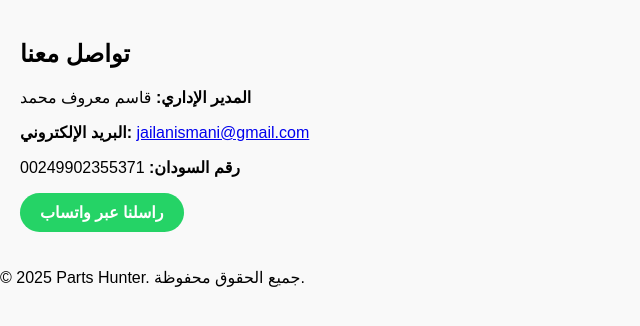
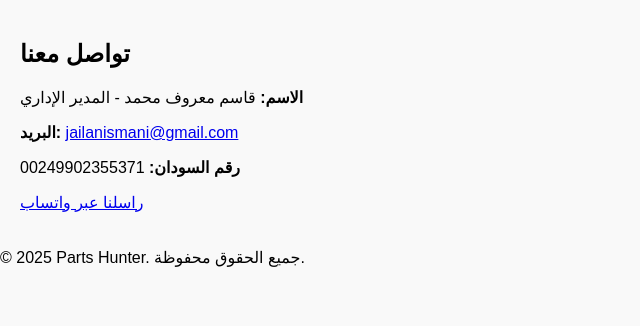
Before and after one commit to Aljaili-Elsmani/Parts-hunter, a Flask app: page /contact in a window 1280 px wide. Shown: the part 39-365 px from the top of the page, without its empty margins (0-640 px from the left). Run offline with Flask 3, Linux system fonts and the light colour scheme.

Commit message:
Update contact.html

```diff
--- a/app/templates/contact.html
+++ b/app/templates/contact.html
@@ -3,9 +3,9 @@
 {% block title %}تواصل معنا - Parts Hunter{% endblock %}
 
 {% block content %}
-  <h2>تواصل معنا</h2>
-  <p><strong>المدير الإداري:</strong> قاسم معروف محمد</p>
-  <p><strong>البريد الإلكتروني:</strong> <a href="mailto:jailanismani@gmail.com">jailanismani@gmail.com</a></p>
-  <p><strong>رقم السودان:</strong> 00249902355371</p>
-  <a href="https://wa.me/249902355371" target="_blank" style="display:inline-block; background:#25D366; color:white; padding:10px 20px; border-radius:30px; text-decoration:none; font-weight:bold;">راسلنا عبر واتساب</a>
+<h2>تواصل معنا</h2>
+<p><strong>الاسم:</strong> قاسم معروف محمد - المدير الإداري</p>
+<p><strong>البريد:</strong> <a href="mailto:jailanismani@gmail.com">jailanismani@gmail.com</a></p>
+<p><strong>رقم السودان:</strong> 00249902355371</p>
+<a href="https://wa.me/00249902355371" target="_blank" class="btn-wp">راسلنا عبر واتساب</a>
 {% endblock %}
```
